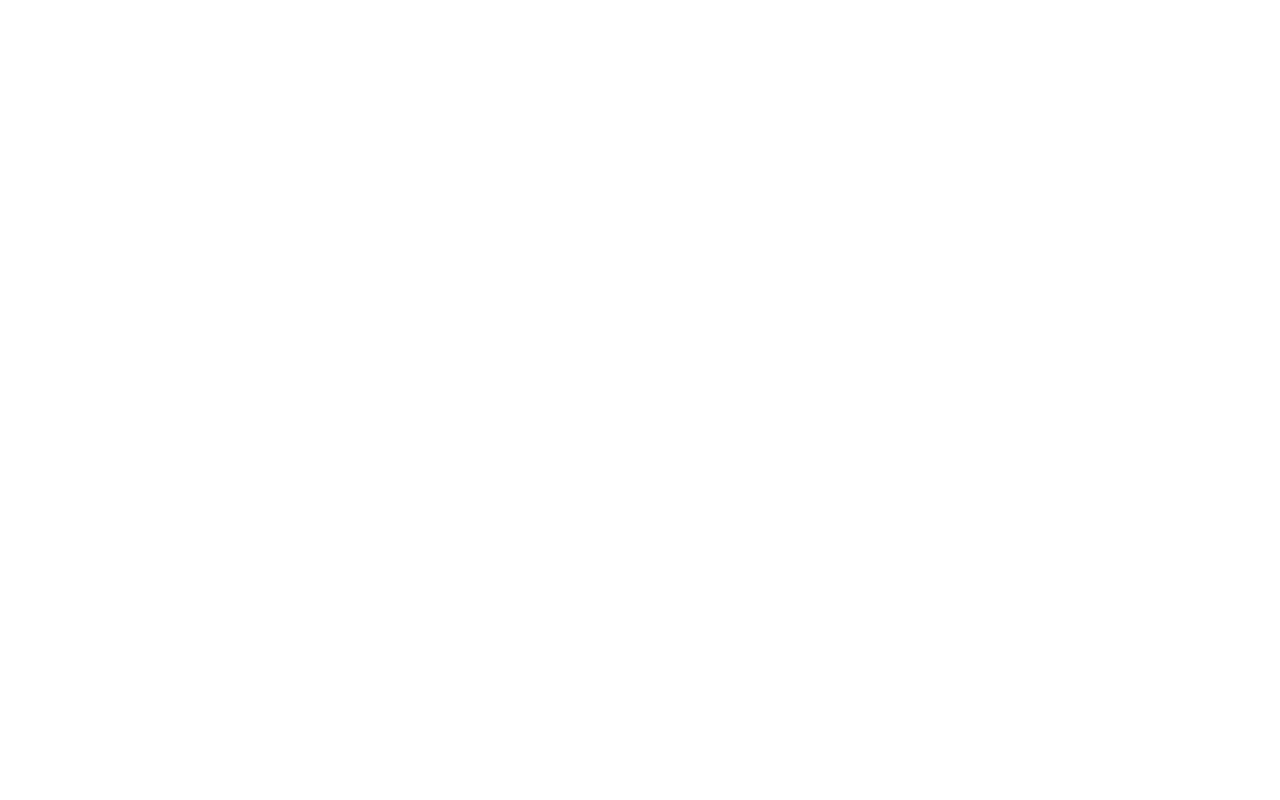
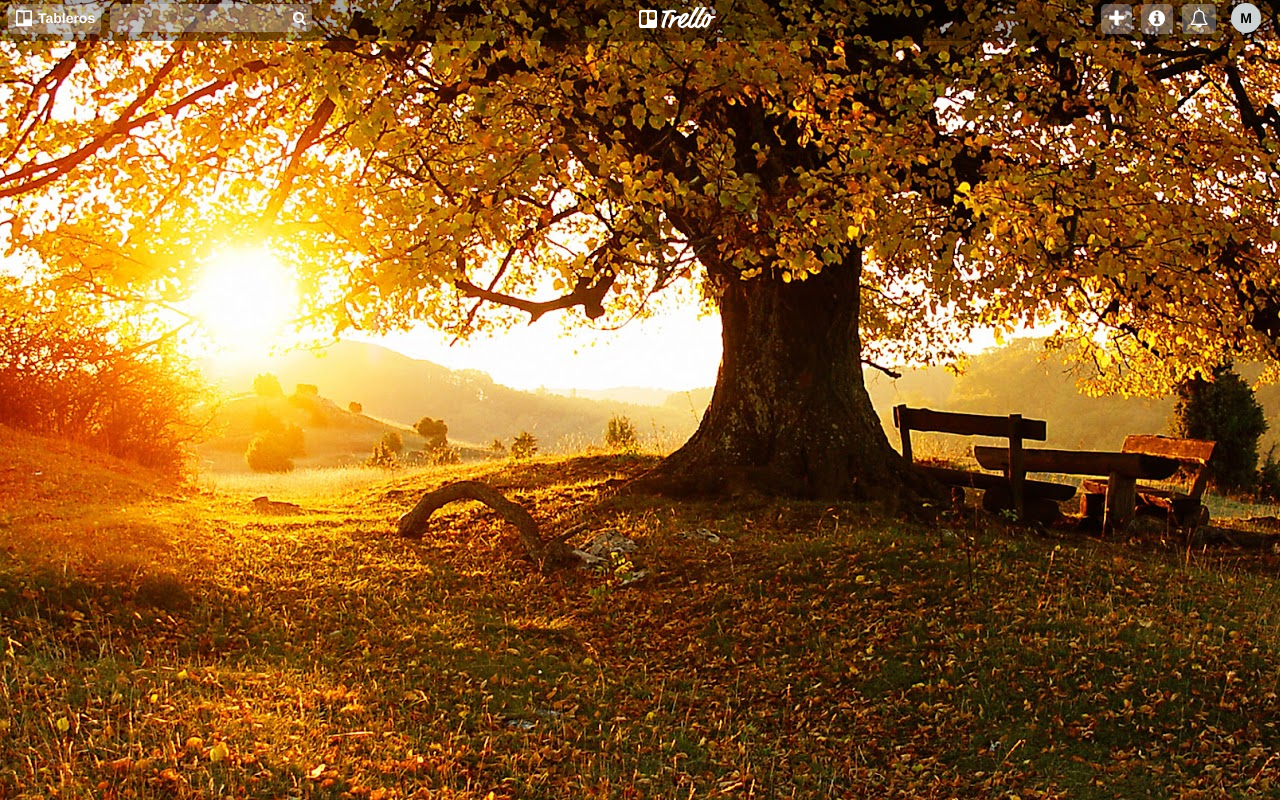
Before and after one commit to Manu160296/trello, a plain HTML site: page index.html in a window 1280 px wide. Drawn offline with Linux system fonts and the light colour scheme.

Commit message:
estructura html y css header

```diff
--- a/css/main.css
+++ b/css/main.css
@@ -2,4 +2,81 @@
   margin: 0;
   padding: 0;
   box-sizing: border-box;
+
 }
+body{
+  background-image: url(../assets/images/fondo.jpg);
+  font-family: Helvetica, sans-serif;
+
+}
+
+/*header  styles */
+
+header {
+  padding:   4px  8px;
+  background: rgba(0,0,0,.35);
+  font-size: 14px;
+}
+header ul {
+/*  outline: 1px solid black; */
+  display: inline-block;
+  float: left;
+}
+header li {
+/*  outline: 1px solid green; */
+  background: rgba(255,255,255,.3);
+  border-radius: 5px;
+  color: #ffffff;
+  font-weight: 600;
+  list-style: none;
+  margin: 0 5px 0 0;
+  display: inline-block;
+  padding:6px;
+}
+
+header li a{
+  text-decoration: none;
+  color: black;
+}
+
+.icon{
+  color: #ffffff;
+  margin: 2px 2px;
+}
+
+input{
+/*  outline: 1px solid blue; */
+  border: none;
+  background-color: transparent;
+  outline: none;
+}
+ figure{
+   /*outline: 1px solid blue; */
+   display: inline-block;
+ }
+
+ figure img {
+/*   outline: 1px solid red; */
+   margin: 0 25vw;
+ }
+
+nav{
+  display: inline-block;
+/*  outline: 1px solid yellow; */
+  float: right;
+}
+
+nav li {
+/*  outline: 2px solid red ; */
+  background-color:rgba(255,255,255,.3);
+}
+
+.letter{
+  border-radius: 100%;
+  background-color: #CDD2D4;
+  padding: 7px 9px;
+}
+
+.letter-container{
+  background-color: transparent;
+}
--- a/index.html
+++ b/index.html
@@ -3,9 +3,39 @@
   <head>
     <meta charset="utf-8">
     <title>Trello</title>
+    <link rel="stylesheet" href="https://maxcdn.bootstrapcdn.com/font-awesome/4.7.0/css/font-awesome.min.css">
     <link rel="stylesheet" href="css/main.css">
   </head>
   <body>
+    <header>
+      <ul>
+        <li class="board-button">
+          <i class="fa fa-trello icon fa-lg"></i> <span>Tableros</span>
+        </li>
+        <li>
+          <input type="text" name="" value=""><i class="fa fa-search"></i>
+        </li>
+      </ul>
+      <figure>
+        <img src="assets/images/header-logo.png" alt="Logo Trello">
+      </figure>
+      <nav>
+        <ul>
+          <li>
+            <a href="#"><i class="fa fa-plus icon fa-lg"></i></a>
+          </li>
+          <li>
+            <a href="#"><i class="fa fa-info-circle icon fa-lg"></i></a>
+          </li>
+          <li>
+            <a href="#"><i class="fa fa-bell-o icon fa-lg"></i></a> </li>
+          <li class="letter-container">
+            <a href="#" class="letter">M</a>
+           </li>
+        </ul>
+      </nav>
+    </header>
+
 <script type="text/javascript" src="js/app.js"></script>
   </body>
 </html>
```
Also changed, not shown: assets/images/fondo.jpg (added), assets/images/header-logo.png (added).
